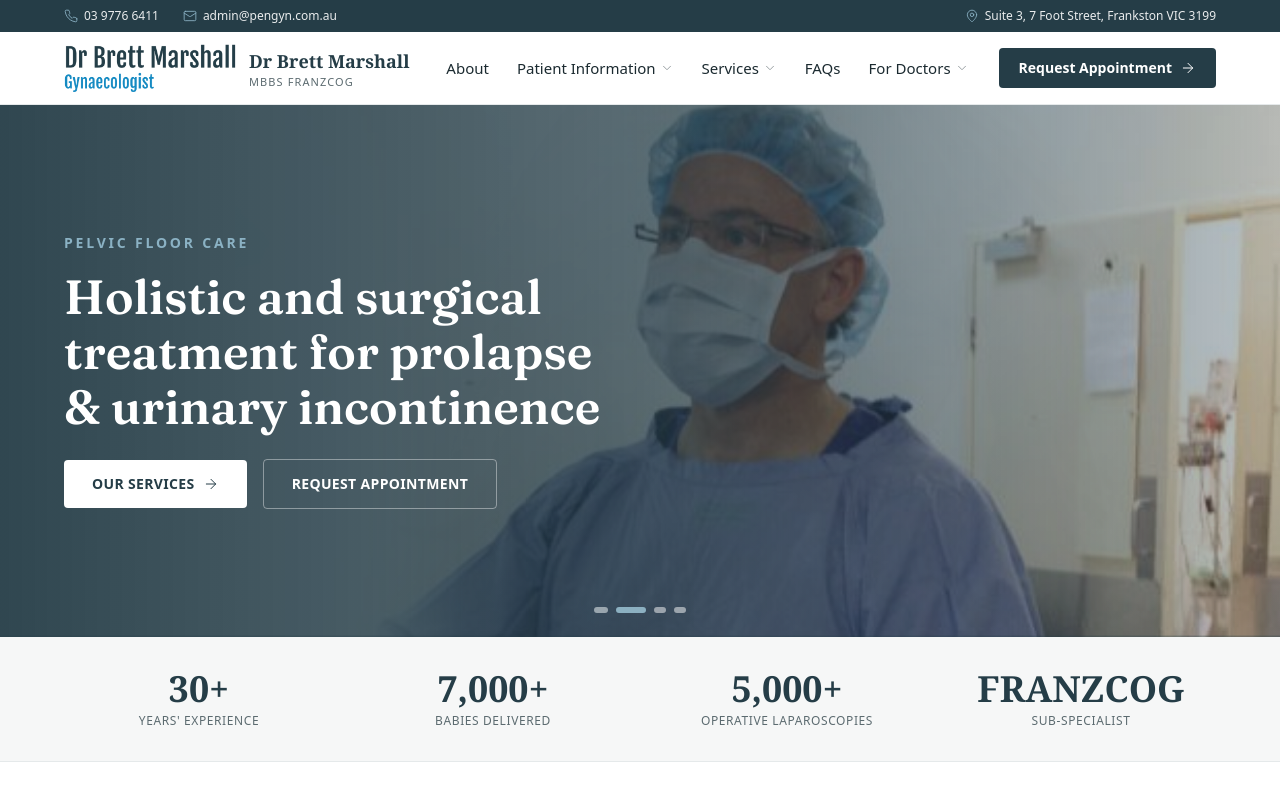
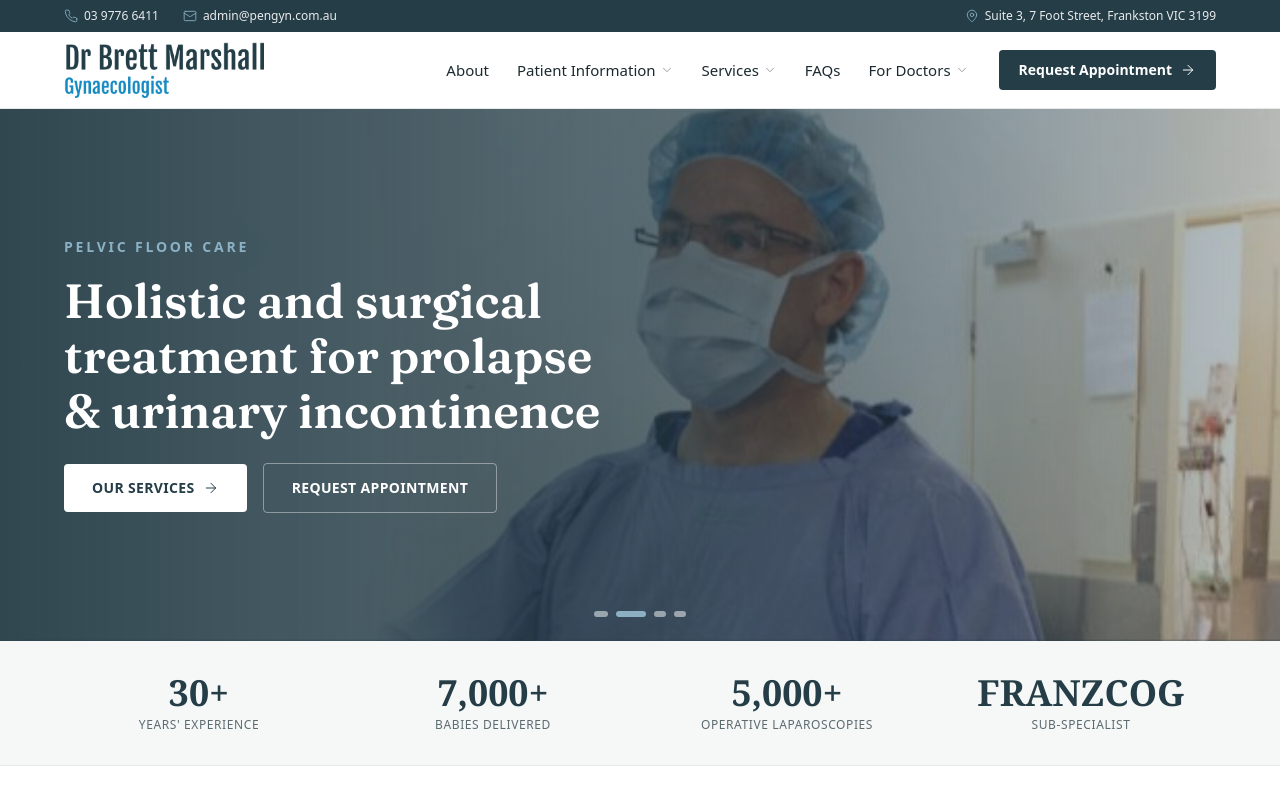
Before and after one commit to viet-commits/drbrettmarshall, a Next.js app: page / in a window 1280 px wide. Shown: the top 800 px of the page. Built offline with nearby package versions, Linux system fonts and the light colour scheme.

Commit message:
QA fixes: remove duplicate logo text (image already has branding); build with webpack (Turbopack breaks hydration/interactivity with output:export)

```diff
--- a/package.json
+++ b/package.json
@@ -4,7 +4,7 @@
   "private": true,
   "scripts": {
     "dev": "next dev",
-    "build": "next build",
+    "build": "next build --webpack",
     "start": "next start",
     "lint": "eslint"
   },
--- a/pages/_app.tsx
+++ b/pages/_app.tsx
@@ -150,12 +150,8 @@ export default function App({ Component, pageProps }: AppProps) {
         {/* Header */}
         <header className={`bg-white sticky top-0 z-50 transition-shadow ${scrolled ? "shadow-md" : "border-b border-line"}`}>
           <div className="max-w-[1200px] mx-auto flex items-center justify-between px-6">
-            <Link href="/" className="flex items-center gap-3 py-3 flex-shrink-0">
-              <img src="/images/DBM_Logo.png" alt="Dr Brett Marshall" className="h-12 w-auto" />
-              <span className="leading-tight">
-                <span className="block font-serif text-lg font-semibold text-brand">Dr Brett Marshall</span>
-                <span className="block text-[11px] uppercase tracking-widest text-muted">MBBS FRANZCOG</span>
-              </span>
+            <Link href="/" className="py-2.5 flex-shrink-0" aria-label="Dr Brett Marshall — home">
+              <img src="/images/DBM_Logo.png" alt="Dr Brett Marshall — Specialist Obstetrician & Gynaecologist" className="h-14 w-auto" />
             </Link>
 
             <nav className="hidden lg:flex items-center">
```
